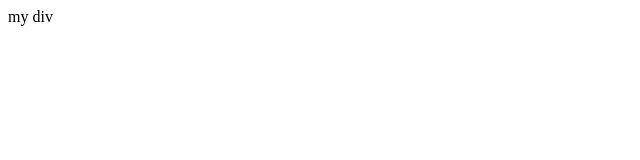
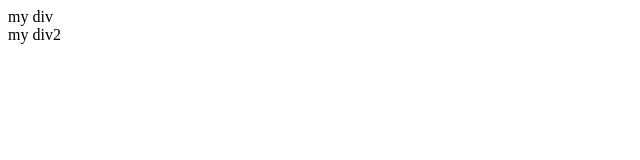
Before and after one commit to tianlinxue/myWork, a plain HTML site: page demo/index.html in a window 1280 px wide. Shown: the full height of the page, 0-640 px from the left. Drawn offline with Linux system fonts and the light colour scheme.

Commit message:
更新index，添加了一个div

```diff
--- a/demo/index.html
+++ b/demo/index.html
@@ -6,6 +6,8 @@
 </head>
 <body>
     <div> my div</div>
+    <div> my div2</div>
+
     <script src="js/index.js">
 
     </script>
```
